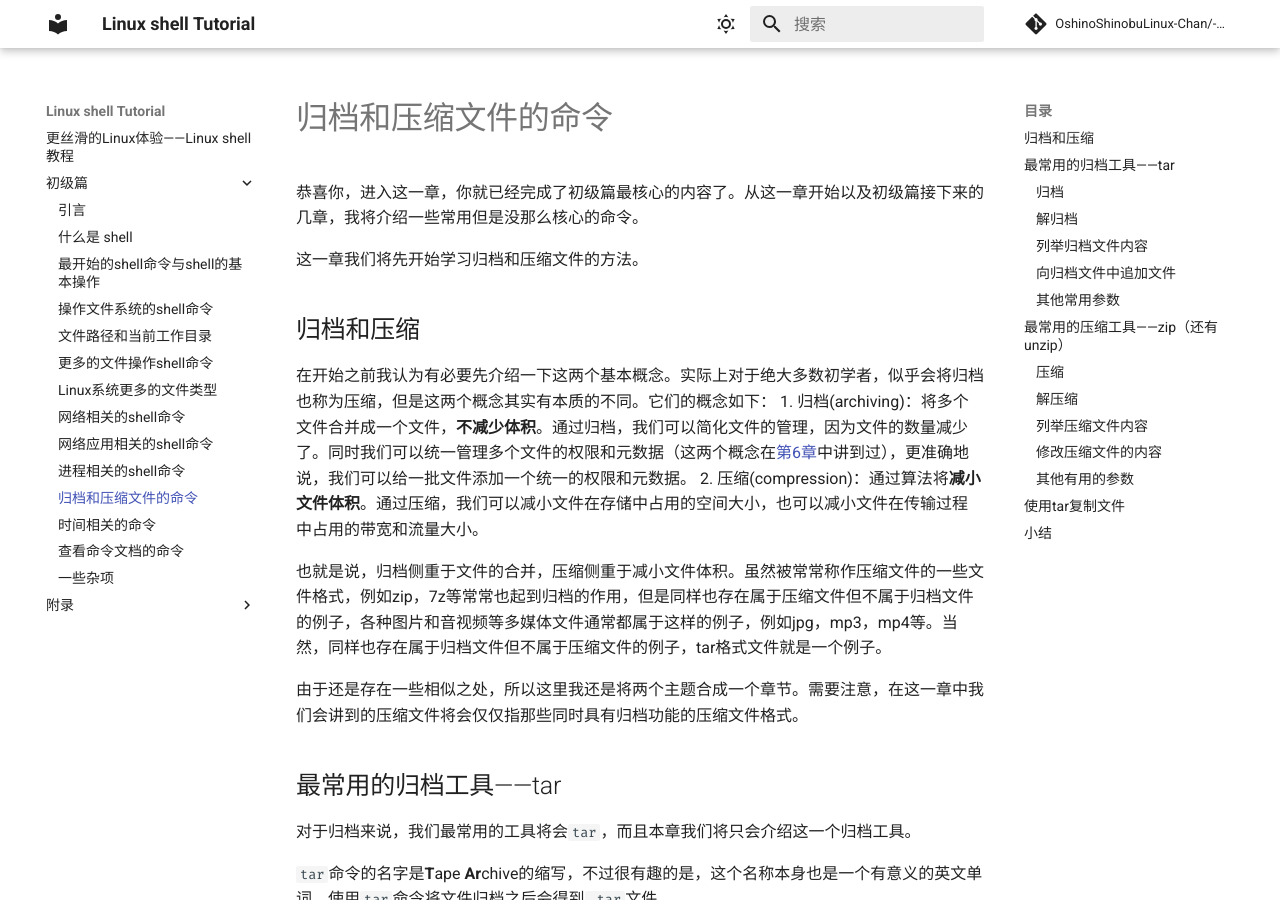
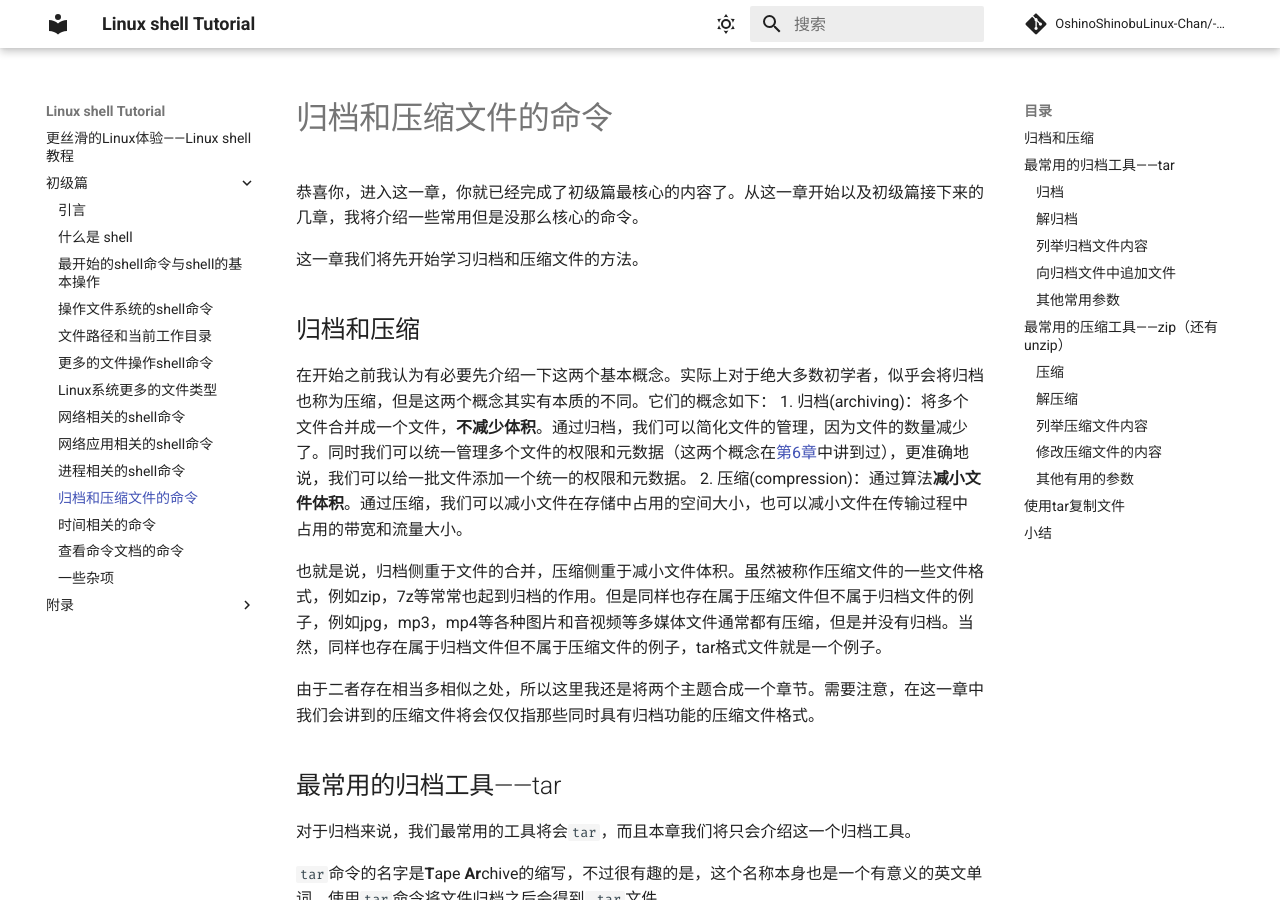
Before and after one commit to OshinoShinobu-Chan/Linux-shell-Tutorial, an MkDocs documentation site: the page built from docs/初级篇/k-11.归档和压缩文件的命令.md, in a window 1280 px wide and 900 px high. Built offline with MkDocs 1.6.1 and Material for MkDocs 9.7.7, drawn with Linux system fonts in a browser that asks for light colours; comment, search, counter and statistics services are not loaded; some of the changed text lies outside the part shown.

Commit message:
Fix typo in ch 11

````diff
--- a/docs/初级篇/k-11.归档和压缩文件的命令.md
+++ b/docs/初级篇/k-11.归档和压缩文件的命令.md
@@ -8,11 +8,11 @@
 
 在开始之前我认为有必要先介绍一下这两个基本概念。实际上对于绝大多数初学者，似乎会将归档也称为压缩，但是这两个概念其实有本质的不同。它们的概念如下：
 1. 归档(archiving)：将多个文件合并成一个文件，**不减少体积**。通过归档，我们可以简化文件的管理，因为文件的数量减少了。同时我们可以统一管理多个文件的权限和元数据（这两个概念在[第6章](./f-6.更多的文件操作shell命令.md#stat)中讲到过），更准确地说，我们可以给一批文件添加一个统一的权限和元数据。
-2. 压缩(compression)：通过算法将**减小文件体积**。通过压缩，我们可以减小文件在存储中占用的空间大小，也可以减小文件在传输过程中占用的带宽和流量大小。
+2. 压缩(compression)：通过算法**减小文件体积**。通过压缩，我们可以减小文件在存储中占用的空间大小，也可以减小文件在传输过程中占用的带宽和流量大小。
 
-也就是说，归档侧重于文件的合并，压缩侧重于减小文件体积。虽然被常常称作压缩文件的一些文件格式，例如zip，7z等常常也起到归档的作用，但是同样也存在属于压缩文件但不属于归档文件的例子，各种图片和音视频等多媒体文件通常都属于这样的例子，例如jpg，mp3，mp4等。当然，同样也存在属于归档文件但不属于压缩文件的例子，tar格式文件就是一个例子。
+也就是说，归档侧重于文件的合并，压缩侧重于减小文件体积。虽然被称作压缩文件的一些文件格式，例如zip，7z等常常也起到归档的作用。但是同样也存在属于压缩文件但不属于归档文件的例子，例如jpg，mp3，mp4等各种图片和音视频等多媒体文件通常都有压缩，但是并没有归档。当然，同样也存在属于归档文件但不属于压缩文件的例子，tar格式文件就是一个例子。
 
-由于还是存在一些相似之处，所以这里我还是将两个主题合成一个章节。需要注意，在这一章中我们会讲到的压缩文件将会仅仅指那些同时具有归档功能的压缩文件格式。
+由于二者存在相当多相似之处，所以这里我还是将两个主题合成一个章节。需要注意，在这一章中我们会讲到的压缩文件将会仅仅指那些同时具有归档功能的压缩文件格式。
 
 ## 最常用的归档工具——tar
 
@@ -55,7 +55,7 @@ tar --list --file test.tar
 
 ### 向归档文件中追加文件
 
-向归档文件中追加文件将会是我介绍的最后一个归档文件的常用功能，这个功能允许你向一个现有的归档文件中添加新的文件。向归档文件中追加文件的命令行参数是`-r`/`r`/`--append`(这个缩写更是没法解释orz)。例如，如果要向刚才的`test.tar`文件中添加一个`c.txt`可以使用下面三种形式中的一种。这个命令的位置参数的含义和`-c`一样
+向归档文件中追加文件也是一个归档文件的常用功能，这个功能允许你向一个现有的归档文件中添加新的文件。向归档文件中追加文件的命令行参数是`-r`/`r`/`--append`(这个缩写更是没法解释orz)。例如，如果要向刚才的`test.tar`文件中添加一个`c.txt`可以使用下面三种形式中的一种。这个命令的位置参数的含义和`-c`一样
 ```bash
 tar rf test.tar c.txt
 tar -rf test.tar c.txt
````
Also changed, not shown: other parts of docs/初级篇/k-11.归档和压缩文件的命令.md (+6 -6 lines).
